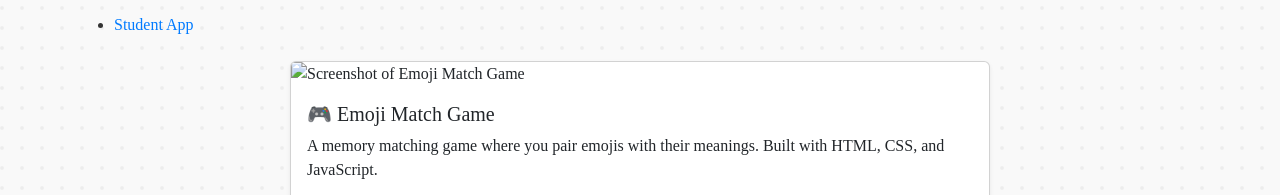
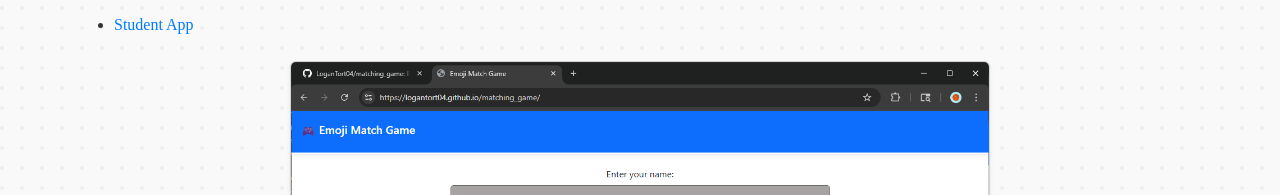
Before and after one commit to LoganTort04/LoganTort04, a plain HTML site: page index.html in a window 1280 px wide. Shown: the part 574-769 px from the top of the page. Drawn offline with nearby package versions, Linux system fonts and the light colour scheme; a web font is replaced by a local one.

Commit message:
Update index.html

```diff
--- a/index.html
+++ b/index.html
@@ -76,9 +76,9 @@
   </ul>
 </section>
 
-  <!-- Emoji Match Game Card -->
+    <!-- Emoji Match Game Card -->
   <div class="card mb-4 shadow-sm" style="max-width: 700px; margin: auto;">
-    <img src="imgs/matching_game_screenshot.jpg" class="card-img-top" alt="Screenshot of Emoji Match Game">
+    <img src="images/matching_game_screenshot.png" class="card-img-top" alt="Screenshot of Emoji Match Game">
     <div class="card-body">
       <h5 class="card-title">🎮 Emoji Match Game</h5>
       <p class="card-text">
```
